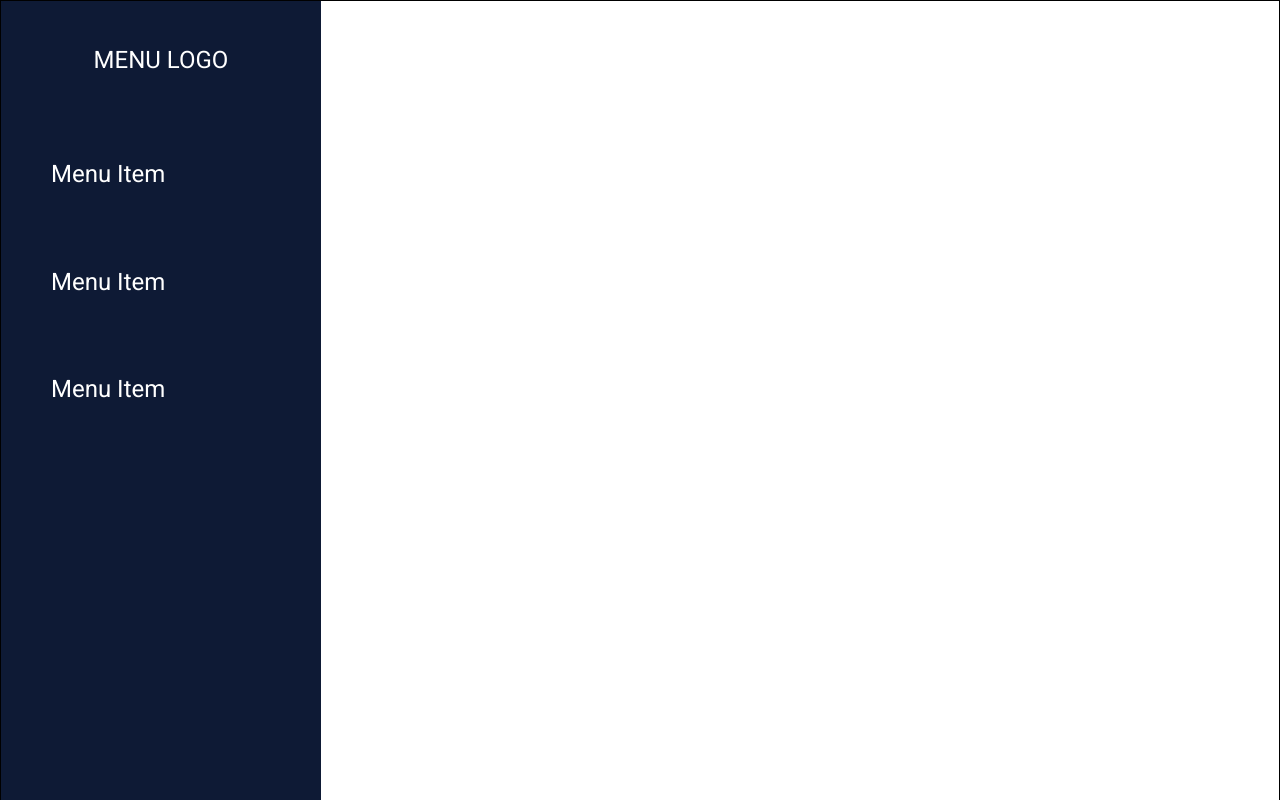
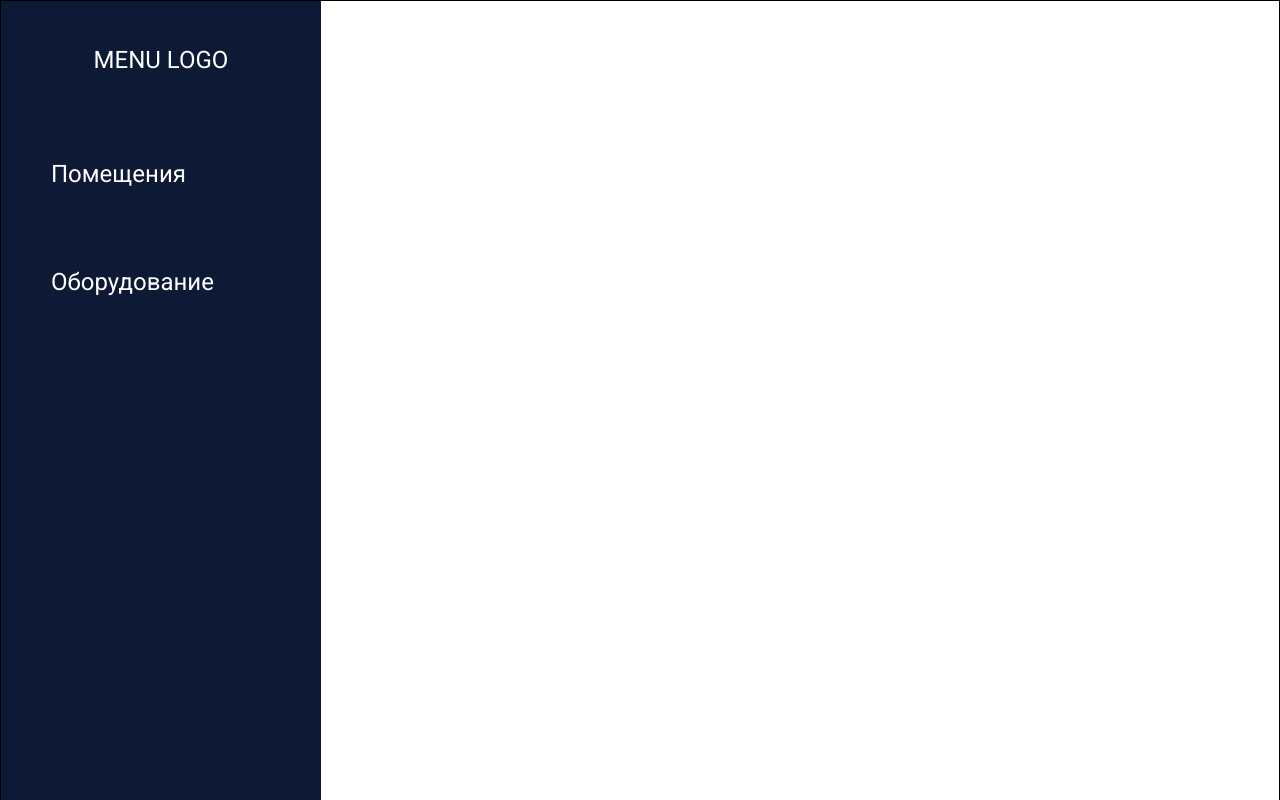
Before and after one commit to RomanEdigarev/docvision, a React (Create React App) app: page / in a window 1280 px wide. Shown: the top 800 px of the page. Built offline with nearby package versions, Linux system fonts and the light colour scheme.

Commit message:
add props for menu item

```diff
--- a/src/sections/Menu/components/MenuItem/index.tsx
+++ b/src/sections/Menu/components/MenuItem/index.tsx
@@ -1,10 +1,14 @@
-import React from 'react';
+import React, {FC} from 'react';
 import {Link} from 'react-router-dom'
 
-export const MenuItem = () => {
+type Props = {
+  to: string
+  text: string
+}
+export const MenuItem : FC<Props> = ({to, text}) => {
   return (
-    <Link className={'menu__item'} to={'/'}>
-      Menu Item
+    <Link className={'menu__item'} to={to}>
+      {text}
     </Link>
   );
 };
--- a/src/sections/Menu/index.tsx
+++ b/src/sections/Menu/index.tsx
@@ -6,9 +6,8 @@ export const Menu = () => {
   return (
     <div className={'menu'}>
       <MenuLogo/>
-      <MenuItem/>
-      <MenuItem/>
-      <MenuItem/>
+      <MenuItem text={'Помещения'} to={'/places'}/>
+      <MenuItem text={'Оборудование'} to={'/inventory'}/>
     </div>
   );
 };
```
Also changed, not shown: 1 other file (tests, documents, lock files or other folders).
